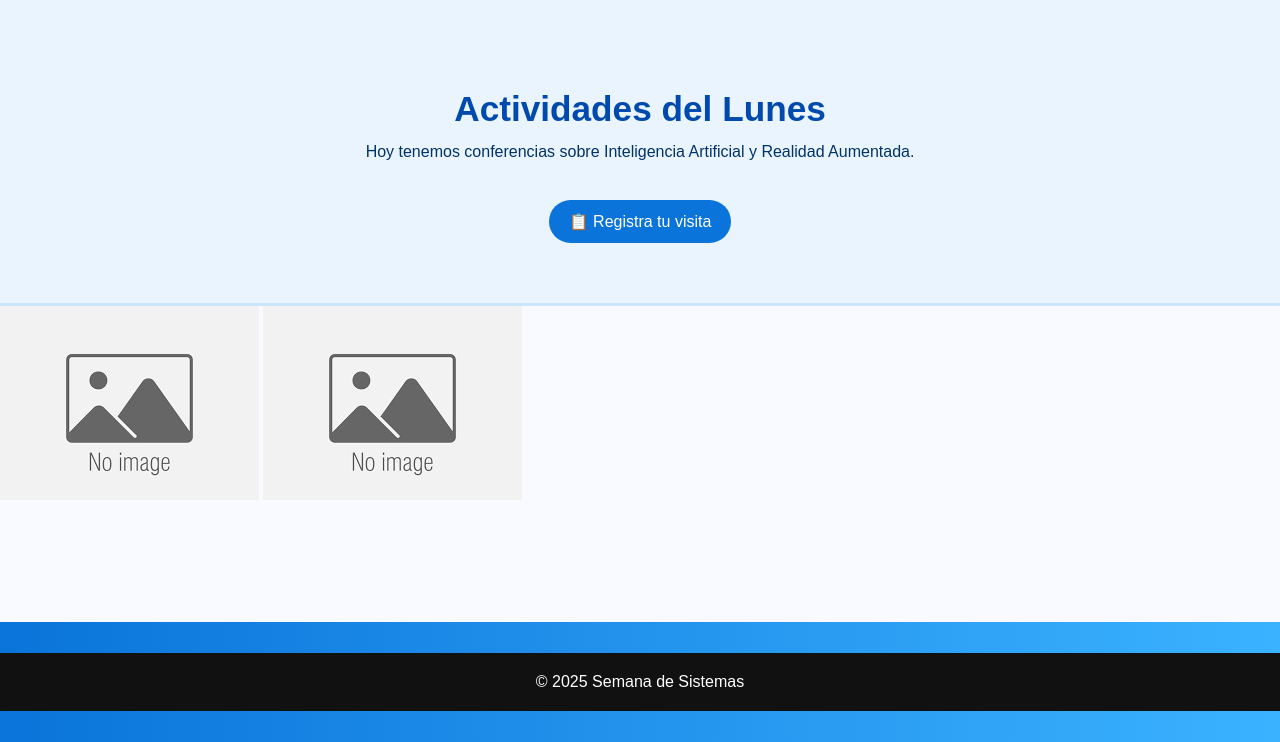
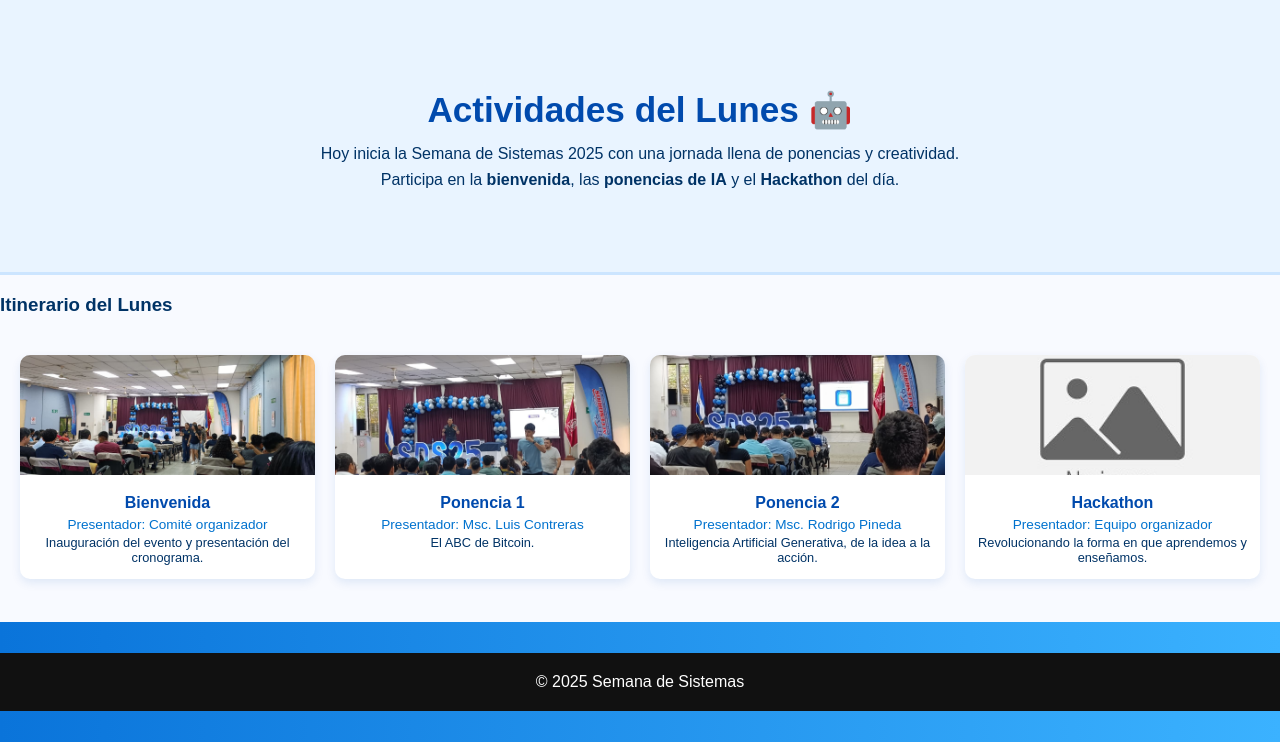
Before and after one commit to MrEkkito/ReposicionParcial2_TPI_RG2157, a PHP site: page /mvc_clase/public/dias/lunes in a window 1280 px wide. Shown: the part 58-800 px from the top of the page. Run offline with PHP 8.4, Linux system fonts and the light colour scheme.

Commit message:
Estructura base

```diff
--- a/mvc_clase/app/views/dias/LunesView.php
+++ b/mvc_clase/app/views/dias/LunesView.php
@@ -3,17 +3,41 @@ $title = "Lunes";
 include __DIR__ . "/../layout/header.php";
 ?>
 
-<section class="intro">
-    <h2>Actividades del <?= $title ?></h2>
-    <p>Hoy tenemos conferencias sobre Inteligencia Artificial y Realidad Aumentada.</p>
-    <a href="/mvc_clase/public/visit/form" class="visit-link">📋 Registra tu visita</a>
-</section>
+<main>
+    <!-- Sección de bienvenida -->
+    <section class="intro">
+        <h2>Actividades del <?= $title ?> 🤖</h2>
+        <p>
+            Hoy inicia la Semana de Sistemas 2025 con una jornada llena de ponencias y creatividad.
+            Participa en la <strong>bienvenida</strong>, las <strong>ponencias de IA</strong> y el <strong>Hackathon</strong> del día.
+        </p>
+    </section>
 
-<section class="gallery">
-    <div class="grid">
-        <img src="/mvc_clase/public/images/NoIMG.jpg" alt="Conferencia IA">
-        <img src="/mvc_clase/public/images/NoIMG.jpg" alt="Taller RA">
-    </div>
-</section>
+    <!-- Sección de actividades en grid compacto -->
+    <section class="activities">
+        <h3>Itinerario del Lunes</h3>
+        <div class="activity-grid">
+            <?php
+            $actividades = [
+                ["Bienvenida", "Comité organizador", "Inauguración del evento y presentación del cronograma.", "/mvc_clase/public/images/dia1/Bienvenida2.jpeg"],
+                ["Ponencia 1", "Msc. Luis Contreras", "El ABC de Bitcoin.", "/mvc_clase/public/images/dia1/Conferencia1.jpeg"],
+                ["Ponencia 2", "Msc. Rodrigo Pineda", "Inteligencia Artificial Generativa, de la idea a la acción.", "/mvc_clase/public/images/dia1/Conferencia2.jpeg"],
+                ["Hackathon", "Equipo organizador", "Revolucionando la forma en que aprendemos y enseñamos.", "/mvc_clase/public/images/NoIMG.jpg"]
+            ];
+
+            foreach ($actividades as $act) {
+                echo '<div class="activity-card">
+                        <img src="'.$act[3].'" alt="'.$act[0].'">
+                        <div class="activity-info">
+                            <h4>'.$act[0].'</h4>
+                            <p class="presenter">Presentador: '.$act[1].'</p>
+                            <p class="description">'.$act[2].'</p>
+                        </div>
+                    </div>';
+            }
+            ?>
+        </div>
+    </section>
+</main>
 
 <?php include __DIR__ . "/../layout/footer.php"; ?>
--- a/mvc_clase/public/css/style.css
+++ b/mvc_clase/public/css/style.css
@@ -137,3 +137,53 @@ footer {
     padding: 15px 0;
     margin-top: auto;
 }
+.activity-grid {
+    display: grid;
+    grid-template-columns: repeat(auto-fit, minmax(180px, 1fr));
+    gap: 20px;
+    padding: 20px;
+}
+
+.activity-card {
+    background: #ffffff;
+    border-radius: 10px;
+    overflow: hidden;
+    text-align: center;
+    box-shadow: 0 4px 10px rgba(0, 74, 173, 0.1);
+    transition: transform 0.3s, box-shadow 0.3s, background 0.3s;
+}
+
+.activity-card:hover {
+    transform: scale(1.05);
+    box-shadow: 0 8px 20px rgba(59, 178, 255, 0.3);
+    background: #e0f0ff;
+}
+
+.activity-card img {
+    width: 100%;
+    height: 120px; /* más pequeño */
+    object-fit: cover;
+}
+
+.activity-info {
+    padding: 10px;
+}
+
+.activity-info h4 {
+    margin: 5px 0;
+    font-size: 1rem;
+    color: #004aad;
+}
+
+.activity-info .presenter {
+    font-size: 0.85rem;
+    color: #0072ce;
+    margin: 3px 0;
+}
+
+.activity-info .description {
+    font-size: 0.8rem;
+    color: #003366;
+    margin: 3px 0;
+    line-height: 1.2;
+}
```
Also changed, not shown: mvc_clase/app/views/HomeView.php (+5 -5 lines), mvc_clase/public/images/dia1/Bienvenida.jpeg (added), mvc_clase/public/images/dia1/Bienvenida2.jpeg (added), mvc_clase/public/images/dia1/Conferencia1.jpeg (added), mvc_clase/public/images/dia1/Conferencia2.jpeg (added).
